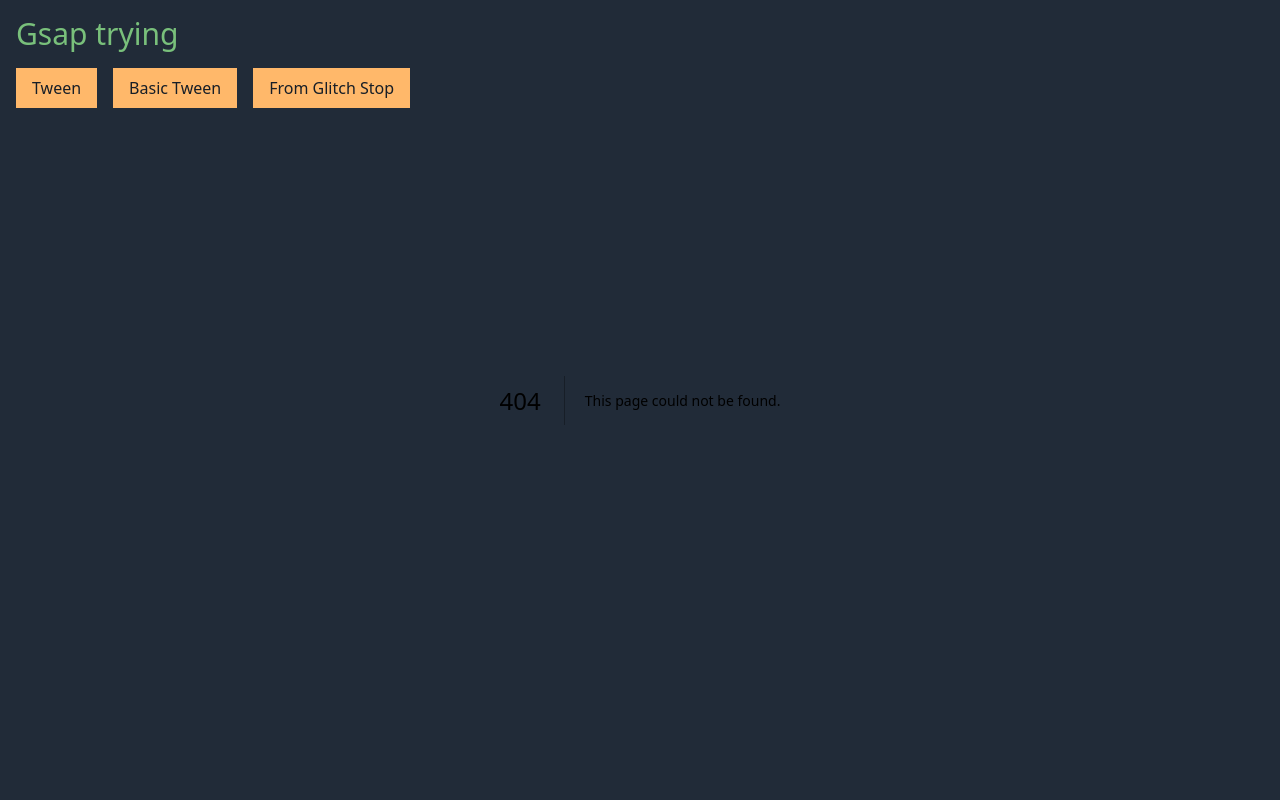
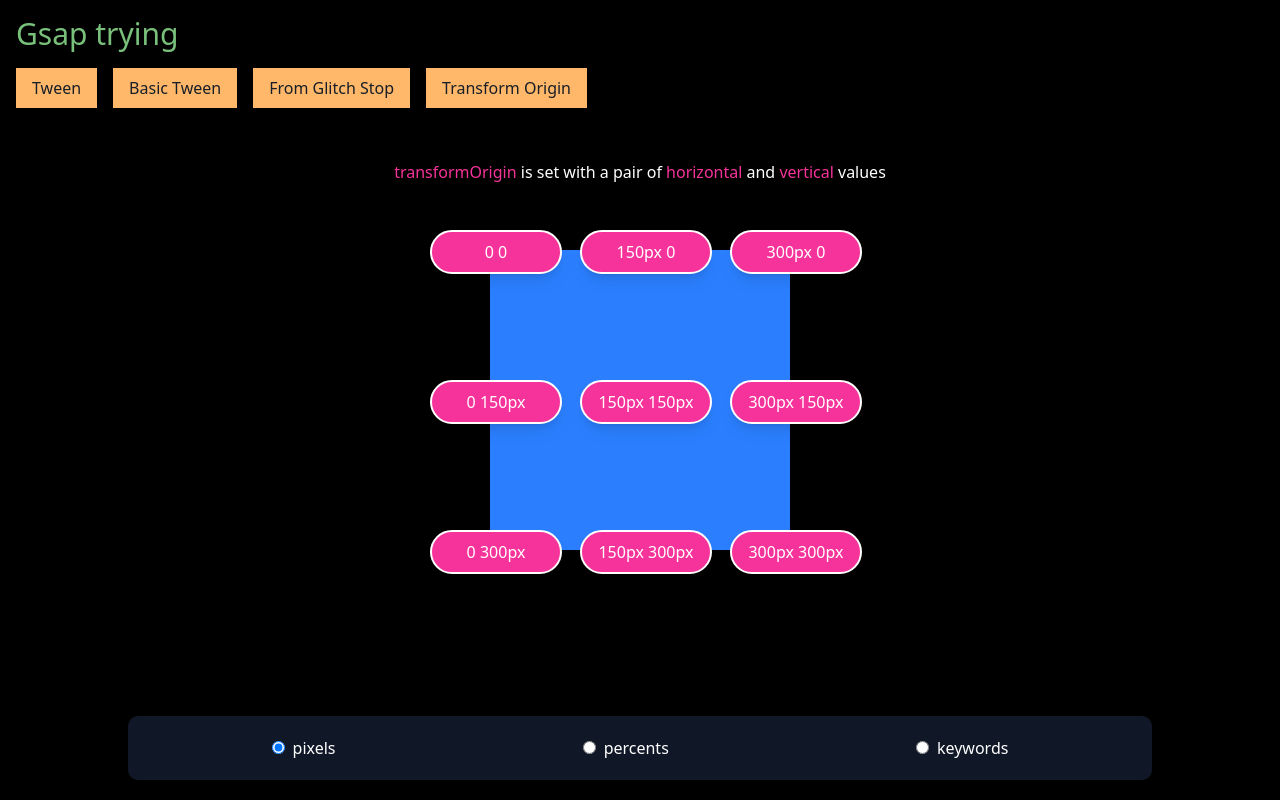
Before and after one commit to FourSqweez/try-nextjs-gsap-tailwind-v4-shadcn-bun, a Next.js app: page /transform-origin in a window 1280 px wide. Before the commit this address had no page. Built offline with nearby package versions, Linux system fonts and the light colour scheme.

Commit message:
Add Transform Origin demo page and update navbar

```diff
--- /dev/null
+++ b/src/app/(lesson)/transform-origin/page.tsx
@@ -0,0 +1,135 @@
+"use client";
+
+import { useGSAP } from "@gsap/react";
+import gsap from "gsap";
+import { useCallback, useRef, useState } from "react";
+
+const values = {
+  keywordsHorizontal: ["left", "center", "right"],
+  keywordsVertical: ["top", "center", "bottom"],
+  keywordsArray: [] as string[],
+  pixelsHorizontal: ["0", "150px", "300px"],
+  pixelsVertical: ["0", "150px", "300px"],
+  pixelsArray: [] as string[],
+  percentsHorizontal: ["0", "50%", "100%"],
+  percentsVertical: ["0", "50%", "100%"],
+  percentsArray: [] as string[],
+};
+
+const TransformOriginDemo = () => {
+  const demoRef = useRef<HTMLDivElement>(null);
+  const boxRef = useRef<HTMLDivElement>(null);
+  const labelsRef = useRef<HTMLDivElement>(null);
+  const [property, setProperty] = useState<"pixels" | "percents" | "keywords">(
+    "pixels",
+  );
+
+  const generateValues = (type: "pixels" | "percents" | "keywords") => {
+    values[`${type}Array`] = [];
+
+    for (let v = 0; v < 3; v++) {
+      for (let h = 0; h < 3; h++) {
+        values[`${type}Array`].push(
+          `${values[`${type}Horizontal`][h]} ${values[`${type}Vertical`][v]}`,
+        );
+      }
+    }
+  };
+
+  useGSAP(
+    () => {
+      generateValues(property);
+      createLabels();
+
+      if (!labelsRef.current) return;
+      const newLabels = labelsRef.current.children;
+      Array.from(newLabels).forEach((e, i) => {
+        const arrayKey = `${property}Array` as keyof typeof values;
+        gsap.set(e, { textContent: values[arrayKey][i] });
+      });
+    },
+    { dependencies: [property] },
+  );
+
+  const createLabels = useCallback(() => {
+    if (!labelsRef.current) return;
+    labelsRef.current.innerHTML = "";
+    let n = 0;
+    for (let v = 0; v < 3; v++) {
+      for (let h = 0; h < 3; h++) {
+        const label = document.createElement("div");
+        label.classList.add(
+          "absolute",
+          "bg-pink-500",
+          "text-white",
+          "px-3",
+          "py-2",
+          "rounded-full",
+          "cursor-pointer",
+          "shadow-lg",
+          "text-center",
+          "min-w-[132px]",
+          "border-2",
+          "border-white",
+        );
+        label.textContent = values.pixelsArray[n];
+        gsap.set(label, {
+          x: values.pixelsHorizontal[h],
+          y: values.pixelsVertical[v],
+        });
+        label.addEventListener("click", () => {
+          if (boxRef.current) {
+            gsap.set(boxRef.current, {
+              transformOrigin: label.textContent ?? "50% 50%",
+            });
+            gsap.fromTo(
+              boxRef.current,
+              { rotation: 0 },
+              { rotation: 360, ease: "none", duration: 1 },
+            );
+          }
+        });
+        labelsRef.current.appendChild(label);
+        n++;
+      }
+    }
+    gsap.set(labelsRef.current, { x: -210, y: -170 });
+  }, []);
+
+  return (
+    <div
+      ref={demoRef}
+      className="flex h-screen flex-col items-center justify-center bg-black text-white"
+    >
+      <h2 className="absolute top-40 text-center font-light">
+        <span className="text-pink-500">transformOrigin</span> is set with a
+        pair of
+        <span className="text-pink-500"> horizontal </span> and
+        <span className="text-pink-500"> vertical </span> values
+      </h2>
+
+      <div ref={boxRef} className="h-[300px] w-[300px] bg-blue-500" />
+      <div ref={labelsRef} className="absolute" />
+
+      <div className="absolute bottom-5 flex w-4/5 justify-around rounded-lg bg-gray-900 p-5">
+        {["pixels", "percents", "keywords"].map((type) => (
+          <label key={type} className="cursor-pointer">
+            <input
+              type="radio"
+              name="property"
+              value={type}
+              checked={property === type}
+              onChange={() =>
+                setProperty(type as "pixels" | "percents" | "keywords")
+              }
+              className="mr-2"
+            />
+            {type}
+          </label>
+        ))}
+      </div>
+    </div>
+  );
+};
+
+export default TransformOriginDemo;
--- a/src/components/navbar.tsx
+++ b/src/components/navbar.tsx
@@ -12,6 +12,10 @@ const routes = [
   {
     name: "From Glitch Stop",
     href: "/from-glitch-stop",
+  },
+  {
+    name: "Transform Origin",
+    href: "/transform-origin",
   },
 ];
 export default function Navbar() {
```
